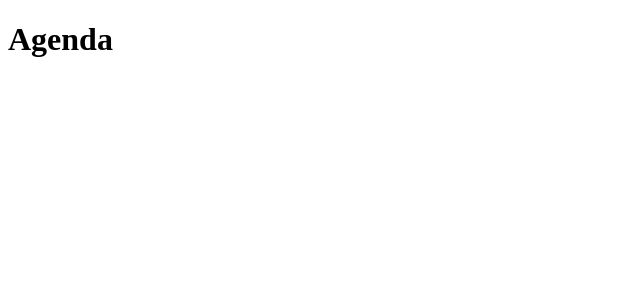
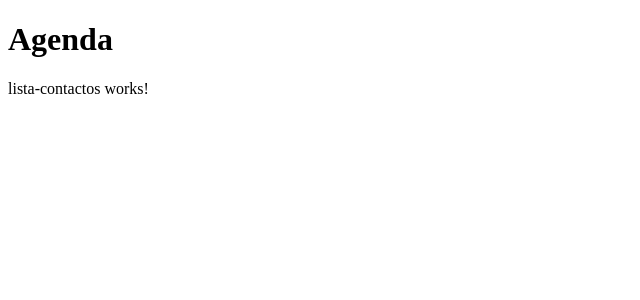
Before and after one commit to jordibar/Agenda_Angular, an Angular app in the folder agenda/: page / in a window 1280 px wide. Shown: the top 300 px of the page, without its empty margins (0-640 px from the left). Built offline with nearby package versions, Linux system fonts and the light colour scheme.

Commit message:
Empezamos creando la lista de contactos

```diff
--- a/agenda/src/app/app.component.html
+++ b/agenda/src/app/app.component.html
@@ -1,3 +1,4 @@
 <header>
   <h1>Agenda</h1>
 </header>
+<app-lista-contactos></app-lista-contactos>
--- a/agenda/src/app/app.component.ts
+++ b/agenda/src/app/app.component.ts
@@ -15,6 +15,16 @@ import { Component, OnInit } from '@angular/core';
   // que aplican al componente
   styleUrls: ['./app.component.css']
 })
-export class AppComponent {
+export class AppComponent implements OnInit {
 
+  constructor() {
+    console.log('Estoy en el constructor!');
+  }
+
+  // El hook OnInit se ejecuta cuando en el componente tiene
+  // asociado su template correspondiente, por tanto, es el
+  // momento ideal para enlazar datos entre ellos.
+  ngOnInit(): void {
+    console.log ('Estoy en el hook OnInit');
+  }
 }
--- a/agenda/src/app/app.module.ts
+++ b/agenda/src/app/app.module.ts
@@ -2,6 +2,7 @@ import { BrowserModule } from '@angular/platform-browser';
 import { NgModule } from '@angular/core';
 
 import { AppComponent } from './app.component';
+import { ListaContactosComponent } from './lista-contactos/lista-contactos.component';
 
 // Usamos el decorador NgModule para que la clase
 // decorada se comporte como un módulo.
@@ -10,7 +11,8 @@ import { AppComponent } from './app.component';
   // componentes, pipes y directivas de mi aplicación.
   // AppComponent es el que se está pintando en el browser
   declarations: [
-    AppComponent
+    AppComponent,
+    ListaContactosComponent
   ],
   // En el metadato imports indicamos todos aquesllos
   // módulos de los cuales mi aplicación depende.
--- /dev/null
+++ b/agenda/src/app/lista-contactos/lista-contactos.component.html
@@ -0,0 +1,3 @@
+<p>
+  lista-contactos works!
+</p>
```
Also changed, not shown: agenda/src/app/lista-contactos/lista-contactos.component.ts (added, +14 -0 lines), agenda/src/app/lista-contactos/lista-contactos.component.css (added), 1 other file (tests, documents, lock files or other folders).
